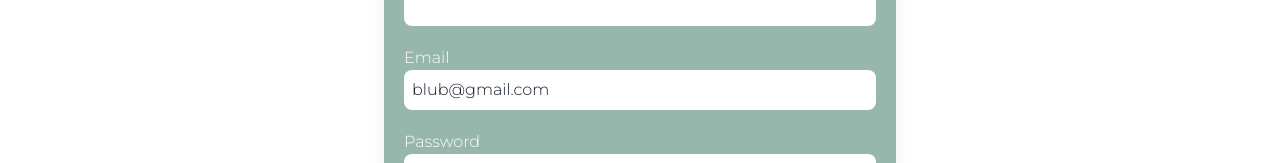
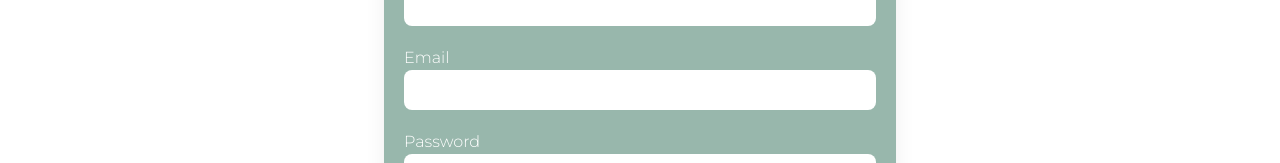
Before and after one commit to apma-org/apma, a React (Create React App) app in the folder client/: page /register in a window 1280 px wide. Shown: the part 453-616 px from the top of the page. Built offline with nearby package versions, Linux system fonts and the light colour scheme.

Commit message:
cleaned up code

```diff
--- a/client/src/pages/SignUp.jsx
+++ b/client/src/pages/SignUp.jsx
@@ -9,7 +9,6 @@ export const SignUp = () => {
   const [registerInfo, setRegisterInfo] = useState({
     type: "TENANT",
   });
-  // const [userType, setUserType] = useState("Select a User Type");
 
   const handleChange = ({ target: { name, value } }) => {
     setRegisterInfo((prevState) => ({ ...prevState, [name]: value }));
@@ -80,7 +79,6 @@ export const SignUp = () => {
         <div className="mt-5">
           <label>Email</label>
           <input
-            defaultValue="blub@gmail.com"
             required
             type="email"
             name="email"
```
